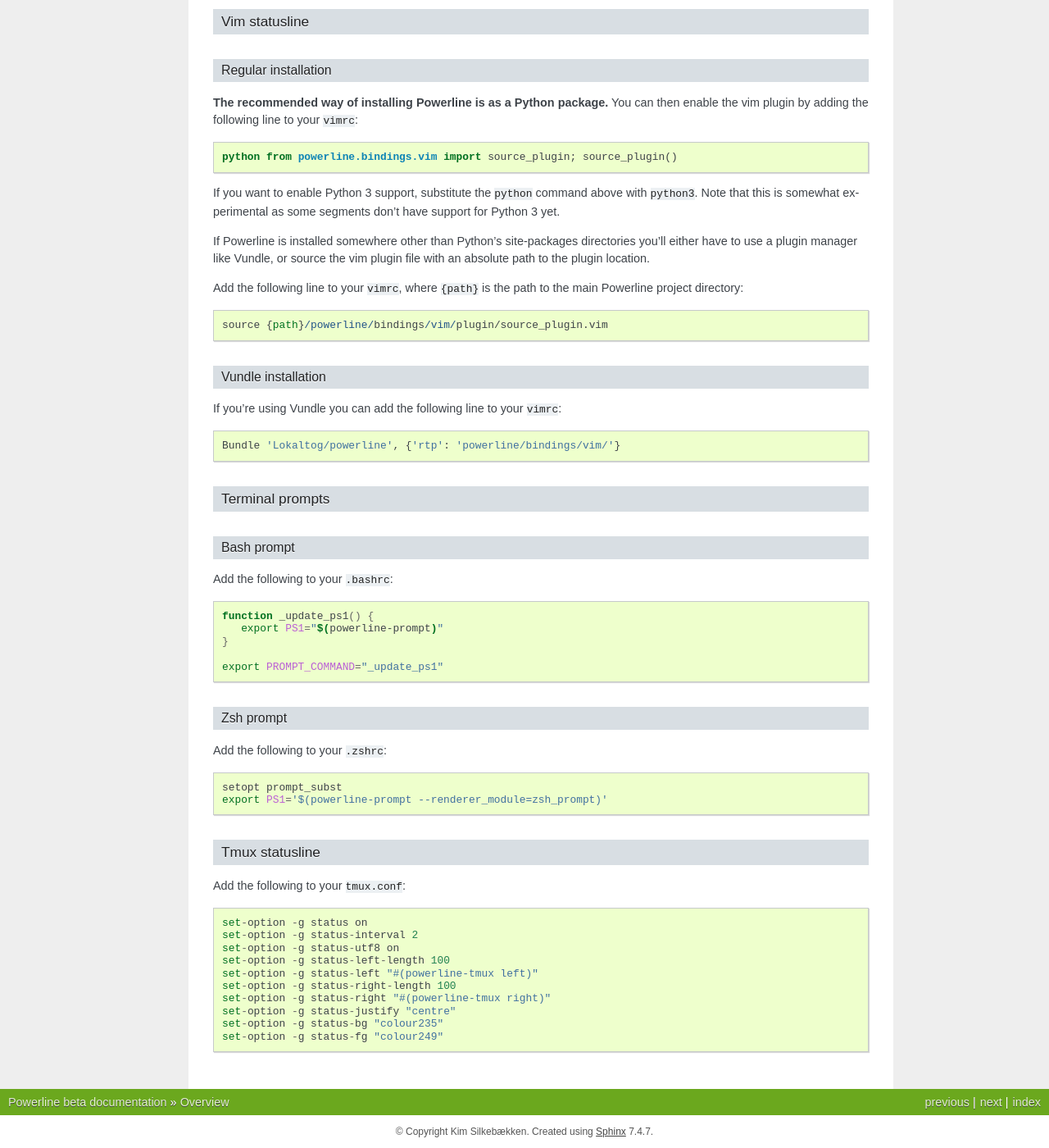
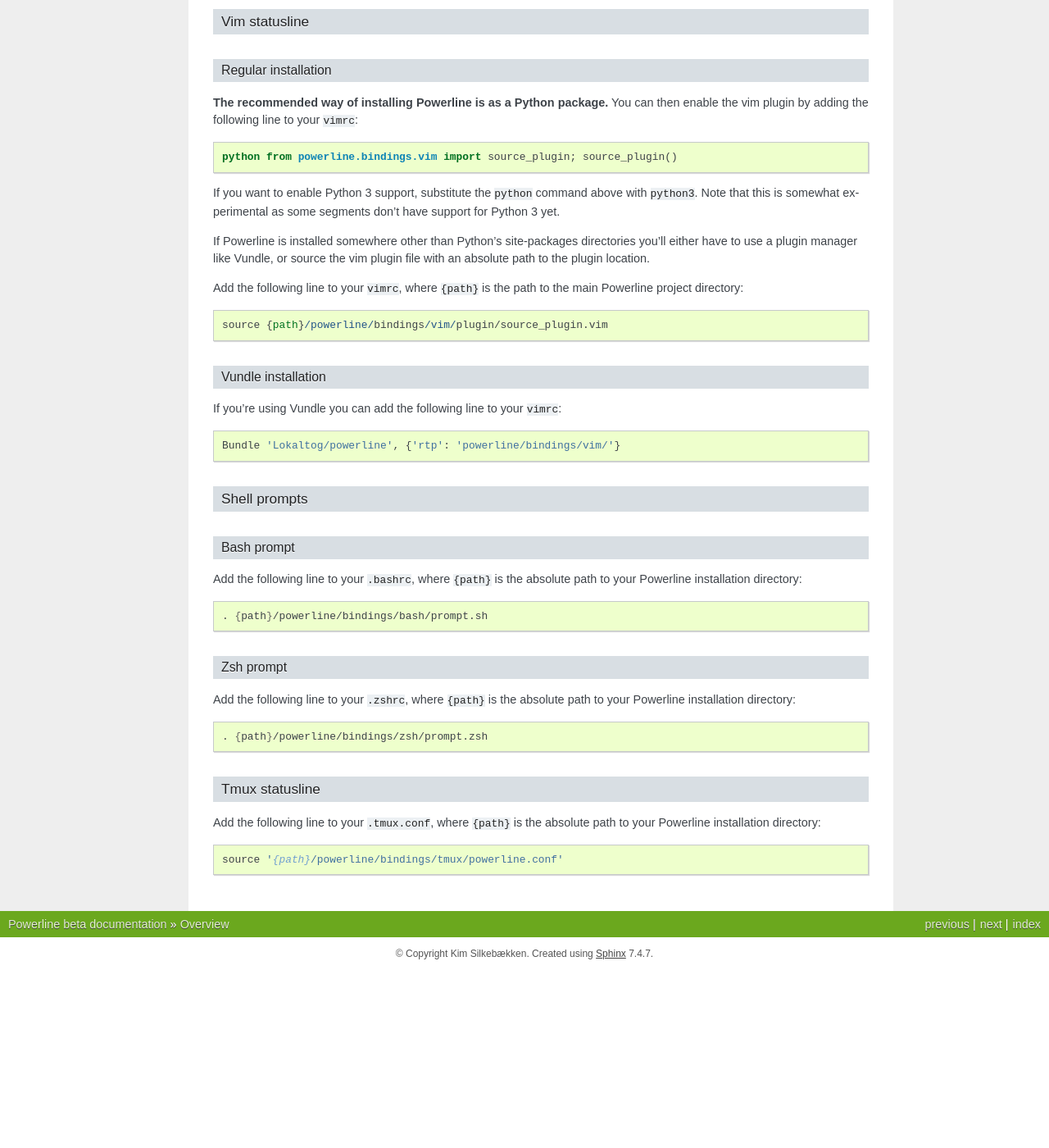
Before and after one commit to someyooyo/someyooyo, a Sphinx documentation site: the page built from docs/source/overview.rst, in a window 1280 px wide and 1400 px high, scrolled down 1845 px. Shown: the whole window at 82% size. Built offline with Sphinx 7.4.7, drawn with Linux system fonts in a browser that asks for light colours; after the commit the page ends 3028 px from its top, so only the background shows below that; some of the changed text lies outside the part shown.

Commit message:
Update installation instructions for tmux and shell prompts

```diff
--- a/docs/source/overview.rst
+++ b/docs/source/overview.rst
@@ -145,44 +145,33 @@ If you're using Vundle you can add the following line to your ``vimrc``:
 
    Bundle 'Lokaltog/powerline', {'rtp': 'powerline/bindings/vim/'}
 
-Terminal prompts
-^^^^^^^^^^^^^^^^
+Shell prompts
+^^^^^^^^^^^^^
 
 Bash prompt
 ***********
 
-Add the following to your ``.bashrc``:
+Add the following line to your ``.bashrc``, where ``{path}`` is the absolute
+path to your Powerline installation directory:
 
 .. code-block:: bash
 
-   function _update_ps1() {
-      export PS1="$(powerline-prompt)"
-   }
-
-   export PROMPT_COMMAND="_update_ps1"
+   . {path}/powerline/bindings/bash/prompt.sh
 
 Zsh prompt
 **********
 
-Add the following to your ``.zshrc``:
+Add the following line to your ``.zshrc``, where ``{path}`` is the absolute
+path to your Powerline installation directory:
 
 .. code-block:: bash
 
-   setopt prompt_subst
-   export PS1='$(powerline-prompt --renderer_module=zsh_prompt)'
+   . {path}/powerline/bindings/zsh/prompt.zsh
 
 Tmux statusline
 ^^^^^^^^^^^^^^^
 
-Add the following to your ``tmux.conf``::
+Add the following line to your ``.tmux.conf``, where ``{path}`` is the
+absolute path to your Powerline installation directory::
 
-    set-option -g status on
-    set-option -g status-interval 2
-    set-option -g status-utf8 on
-    set-option -g status-left-length 100
-    set-option -g status-left "#(powerline-tmux left)"
-    set-option -g status-right-length 100
-    set-option -g status-right "#(powerline-tmux right)"
-    set-option -g status-justify "centre"
-    set-option -g status-bg "colour235"
-    set-option -g status-fg "colour249"
+   source '{path}/powerline/bindings/tmux/powerline.conf'
```
